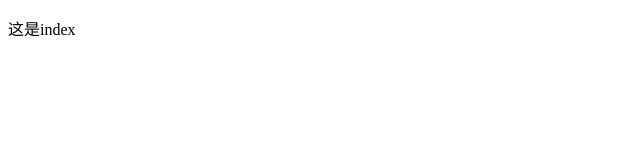
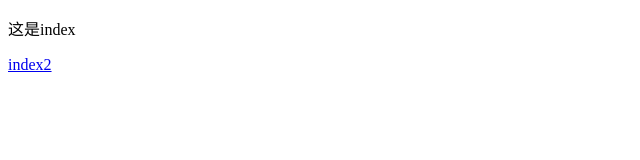
Before and after one commit to qtnasa/gtnasa.github.io, a plain HTML site: page index2.html in a window 1280 px wide. Shown: the full height of the page, 0-640 px from the left. Drawn offline with Linux system fonts and the light colour scheme.

Commit message:
index2.html

```diff
--- a/index2.html
+++ b/index2.html
@@ -8,5 +8,6 @@
 </head>
 <body>
     <p>这是index</p>
+     <a href="/index.html">index2</a>
 </body>
 </html>
```
